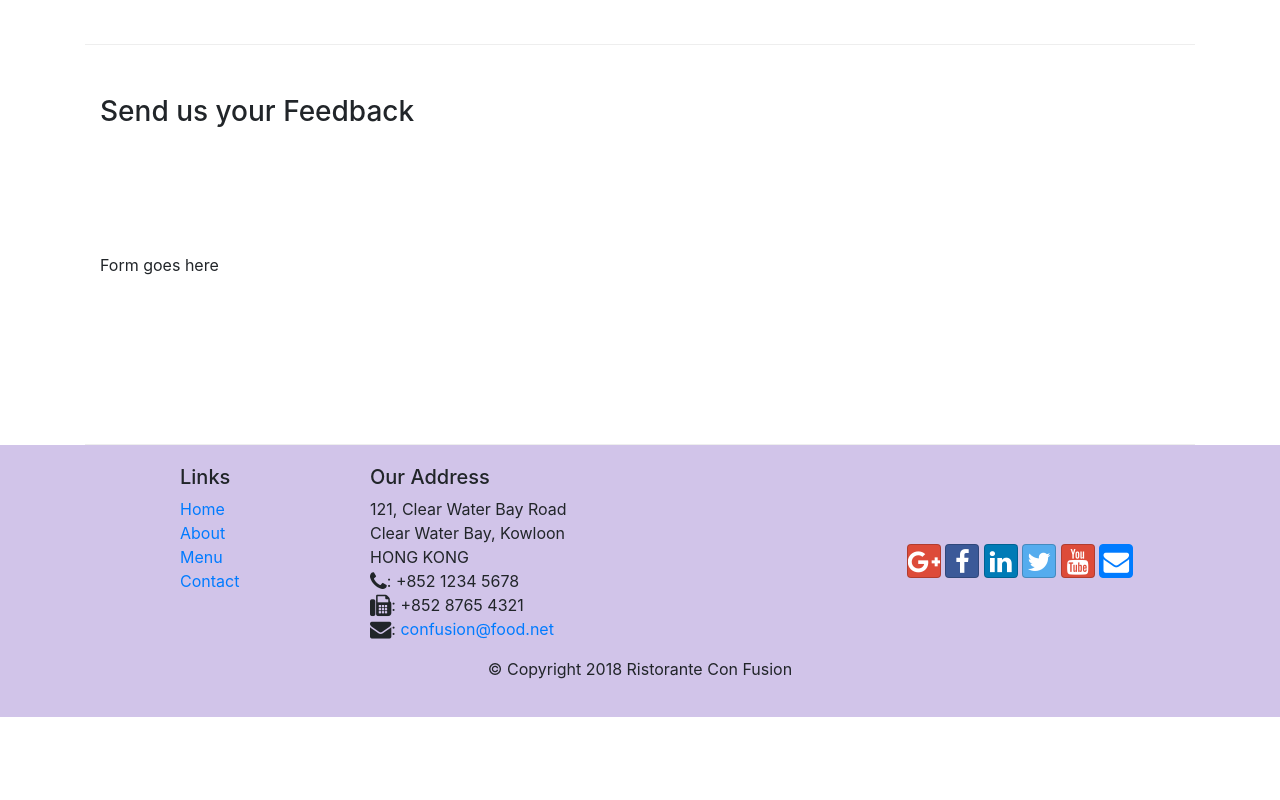
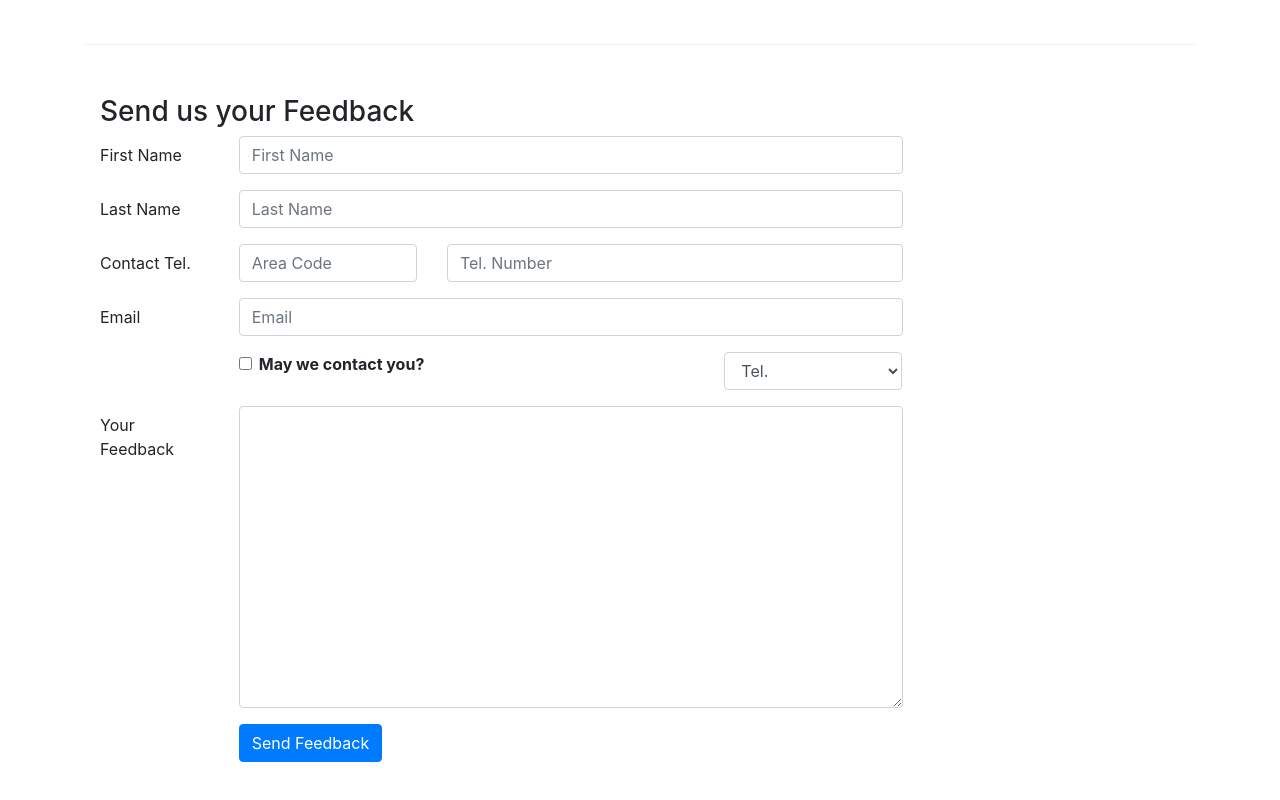
Before and after one commit to nixor/learnBootstrap, a website: page contactus.html in a window 1280 px wide. Shown: the part 820-1620 px from the top of the page. Before the commit the page ends 1537 px from the top, so only its background shows below. Drawn offline with nearby package versions, Linux system fonts and the light colour scheme.

Commit message:
Forms: adds forms to the page contactus.html with form-group attribute

```diff
--- a/contactus.html
+++ b/contactus.html
@@ -93,7 +93,65 @@
               <h3>Send us your Feedback</h3>
            </div>
             <div class="col-12 col-md-9">
-                Form goes here
+                <form>
+                    <div class="form-group row">
+                        <label for="firstname" class="col-md-2 col-form-label">First Name</label>
+                        <div class="col-md-10">
+                            <input type="text" class="form-control" id="firstname" name="firstname" placeholder="First Name">
+                        </div>
+                    </div>
+                    <div class="form-group row">
+                        <label for="lastname" class="col-md-2 col-form-label">Last Name</label>
+                        <div class="col-md-10">
+                            <input type="text" class="form-control" id="lastname" name="lastname" placeholder="Last Name">
+                        </div>
+                    </div>
+                    <div class="form-group row">
+                        <label for="telnum" class="col-12 col-md-2 col-form-label">Contact Tel.</label>
+                        <div class="col-5 col-md-3">
+                            <input type="tel" class="form-control" id="areacode" name="areacode" placeholder="Area Code">
+                        </div>
+                        <div class="col-7 col-md-7">
+                                <input type="tel" class="form-control" id="telnum" name="telnum" placeholder="Tel. Number">
+                            </div>
+                    </div>
+                    <div class="form-group row">
+                        <label for="emailid" class="col-md-2 col-form-label">Email</label>
+                        <div class="col-md-10">
+                            <input type="email" class="form-control" id="emailid" name="emailid" placeholder="Email">
+                        </div>
+                    </div>
+                    <div class="form-group row">
+                        <div class="col-md-6 offset-md-2">
+                            <div class="form-check">
+                                <input type="checkbox" class="form-check-input" name="approve" id="approve" value="">
+                                <label for="approve" class="form-check-label">
+                                    <strong>May we contact you?</strong>
+                                </label>
+                            </div>
+                        </div>
+                        <div class="col-md-3 offset-md-1">
+                            <select class="form-control">
+                                <option>Tel.</option>
+                                <option>Email</option>
+                            </select>
+                        </div>
+                    </div>
+                    <div class="form-group row">
+                        <label for="feedback" class="col-md-2 col-form-label">Your Feedback</label>
+                        <div class="col-md-10">
+                            <textarea class="form-control" id="feedback" name="feedback" rows="12"></textarea>
+                        </div>
+                    </div>
+                    <div class="form-group row">
+                        <div class="offset-md-2 col-md-10">
+                            <button type="submit" class="btn btn-primary">
+                                Send Feedback
+                            </button>
+                        </div>
+                    </div>
+
+                </form>
             </div>
              <div class="col-12 col-md">
             </div>
```
